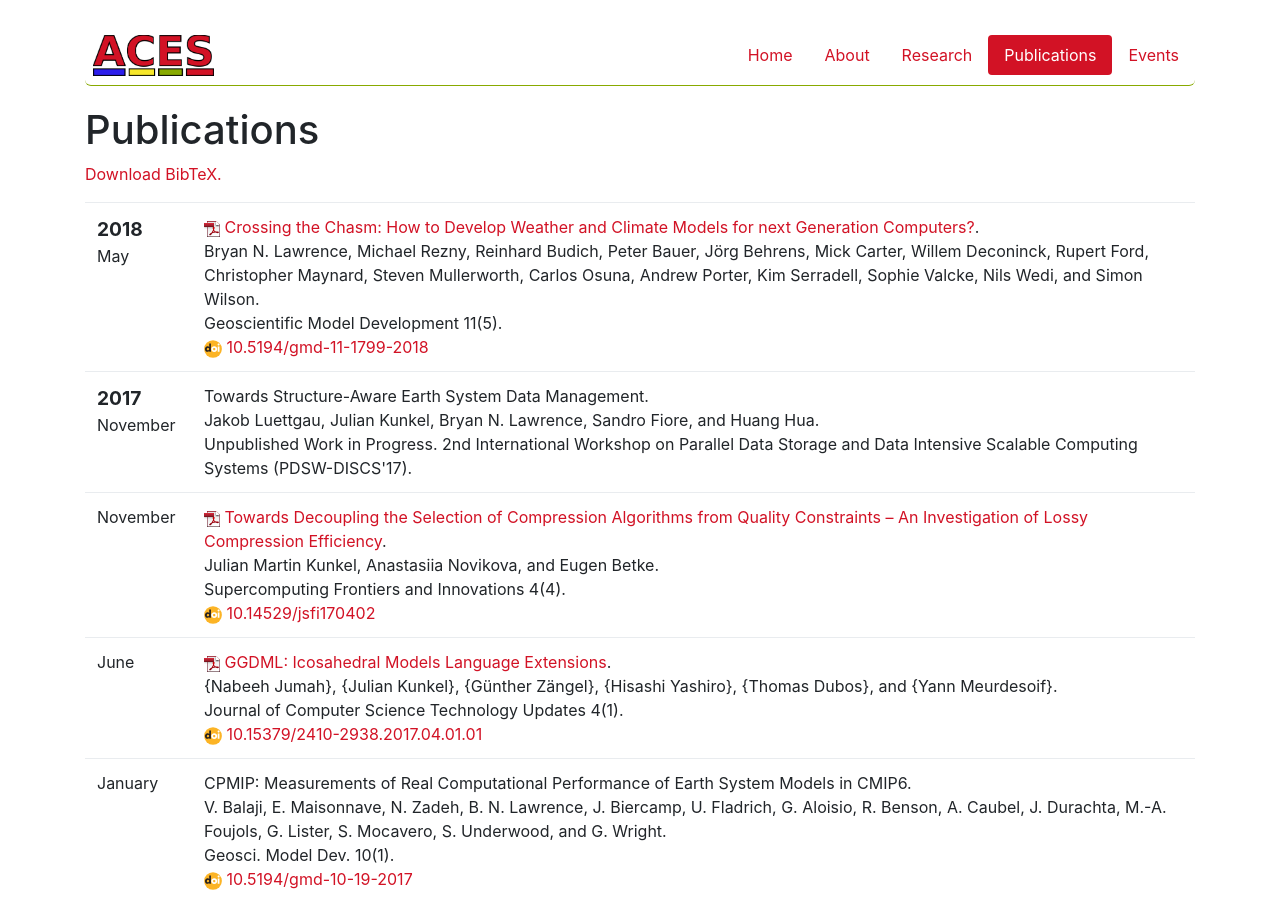
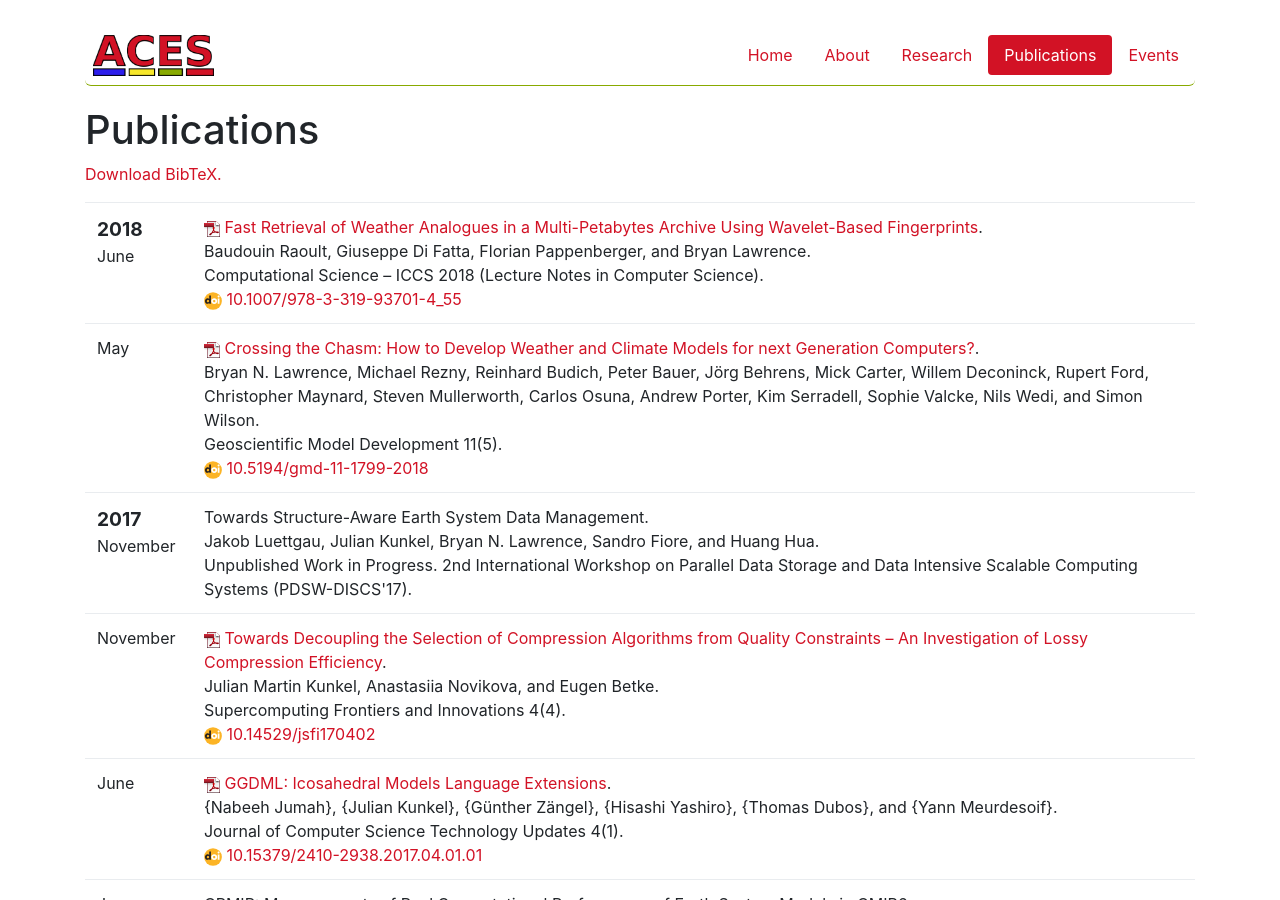
Before and after one commit to uor-aces/uor-aces.github.io, a Jekyll site: the page built from publications.html, in a window 1280 px wide and 900 px high. Built offline with Jekyll 4.4.1, drawn with Linux system fonts in a browser that asks for light colours.

```diff
--- a/_includes/pubs.html
+++ b/_includes/pubs.html
@@ -7,6 +7,44 @@
 			<span class="date">
 
                 <big><strong>2018</strong></big><br />
+
+
+
+				June
+
+			</span>
+		</td>
+		<td class="publication">
+			<span class="pubtitle">
+
+
+				<img src="img/pdficon_small.png" width="16"
+					height="16" alt="PDF" />
+				<a href="https://link.springer.com/chapter/10.1007/978-3-319-93701-4_55">Fast Retrieval of Weather Analogues in a Multi-Petabytes Archive Using Wavelet-Based Fingerprints</a>.
+
+			</span><br />
+			<span class="authors">
+				Baudouin Raoult, Giuseppe Di Fatta, Florian Pappenberger, and Bryan Lawrence.
+			</span><br />
+			<span class="venuetype"></span><span class="venue">Computational Science – ICCS 2018 (Lecture Notes in Computer Science)</span>.
+
+			<br />
+			<span class="links">
+
+			</span>
+
+
+            <span class="doi">
+                <img src="img/DOI_logo.svg" width="18" height="18" alt="DOI" />
+                <a href="https://doi.org.10.1007/978-3-319-93701-4_55">10.1007/978-3-319-93701-4_55</a>
+            </span>
+
+		</td>
+	</tr>
+
+	<tr>
+		<td>
+			<span class="date">
 
 
 
```
Also changed, not shown: _posts/2018-06-14-EuroHPC.md (added, +9 -0 lines), bib/pubs.bib (+23 -3 lines).
